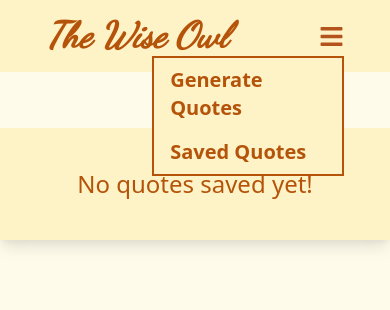
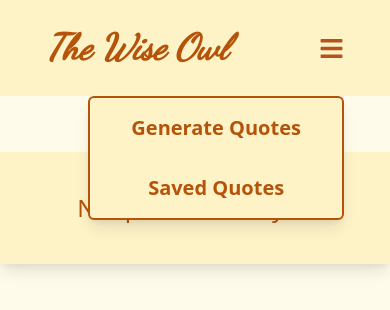
Before and after one commit to konstapascal/the-wise-owl, a Next.js app: page /quotes in a window 390 px wide. Both pictures are taken after a click on the button 331 px from the left and 36 px from the top of the page. Shown: the top 310 px of the page. Built offline with nearby package versions, Linux system fonts and the light colour scheme.

Commit message:
polish to the owl

```diff
--- a/components/HamburgerMenu.js
+++ b/components/HamburgerMenu.js
@@ -6,7 +6,7 @@ function HamburgerMenu() {
 	}
 
 	return (
-		<div className='lg:hidden relative'>
+		<div className='md:hidden relative'>
 			{/* HAMBURGER MENU */}
 			<button onClick={toggleDropdown} className=' flex items-center h-full'>
 				<img src='/bars-solid.svg' width={25} height={25} />
@@ -15,14 +15,18 @@ function HamburgerMenu() {
 			{/* DROPDOWN MENU */}
 			<div
 				id='dropdown'
-				className=' absolute right-0 hidden w-48 text-yellow-700 bg-yellow-100 border-2 border-yellow-700'>
+				className=' absolute right-0 hidden w-64 overflow-hidden text-center text-yellow-700 bg-yellow-100 border-2 border-yellow-700 rounded-md shadow-lg'>
 				<Link href={`/`}>
-					<a className=' active:scale-95 hover:bg-yellow-300 block px-4 py-2 text-xl font-semibold cursor-pointer'>
+					<a
+						onClick={toggleDropdown}
+						className=' hover:bg-yellow-200 block py-4 text-xl font-semibold cursor-pointer'>
 						Generate Quotes
 					</a>
 				</Link>
 				<Link href={`/quotes`}>
-					<a className=' active:scale-95 hover:bg-yellow-300 block px-4 py-2 text-xl font-semibold cursor-pointer'>
+					<a
+						className=' hover:bg-yellow-200 block py-4 text-xl font-semibold cursor-pointer'
+						onClick={toggleDropdown}>
 						Saved Quotes
 					</a>
 				</Link>
--- a/components/Menu.js
+++ b/components/Menu.js
@@ -2,7 +2,7 @@ import Link from 'next/link';
 
 function Menu() {
 	return (
-		<ul className=' lg:flex items-center hidden gap-4 text-2xl text-yellow-700'>
+		<ul className=' md:flex items-center hidden gap-4 text-2xl text-yellow-700'>
 			<Link href={`/`}>
 				<a className=' hover:bg-yellow-300 active:scale-95 px-4 py-2 text-lg font-semibold transform bg-yellow-200 rounded-md cursor-pointer'>
 					Generate Quotes
--- a/components/Navbar.js
+++ b/components/Navbar.js
@@ -7,12 +7,14 @@ function Navbar() {
 	return (
 		<nav
 			id='nav'
-			className=' md:py-6 sticky inset-x-0 top-0 z-10 flex justify-around py-4 align-middle bg-yellow-100'>
-			<Link href={`/`}>
-				<a id='logo' className='md:text-5xl text-4xl italic font-bold text-yellow-700'>
-					The Wise Owl
-				</a>
-			</Link>
+			className=' sticky inset-x-0 top-0 z-10 flex justify-around h-24 align-middle bg-yellow-100'>
+			<div className='flex items-center'>
+				<Link href={`/`}>
+					<a id='logo' className='md:text-5xl text-4xl italic font-bold text-yellow-700'>
+						The Wise Owl
+					</a>
+				</Link>
+			</div>
 			<Menu />
 			<HamburgerMenu />
 		</nav>
--- a/pages/index.js
+++ b/pages/index.js
@@ -29,33 +29,31 @@ export default function Home() {
 
 	return (
 		<>
-			<div className=' bg-yellow-50 min-h-screen'>
 			<Navbar />
-				<main className=' px-14 my-14 md:my-20 lg:my-28 container max-w-3xl py-10 text-center text-yellow-700 bg-yellow-100 rounded-md shadow-lg'>
+			<main className=' my-14 md:px-14 md:my-20 lg:my-28 container max-w-3xl px-4 py-10 text-center text-yellow-700 bg-yellow-100 rounded-md shadow-lg'>
 				{loading ? (
 					<div>
 						<p className='text-xl'>Loading...</p>
 					</div>
 				) : (
 					<div>
-							<p className='text-xl italic font-semibold'>{`"${quote.content}"`}</p>
+						<p className='lg:text-2xl text-xl italic font-semibold'>{`"${quote.content}"`}</p>
 						<p className=' text-md opacity-90 mt-4 font-semibold'>{`- ${quote.author}`}</p>
 					</div>
 				)}
-					<div className='mt-8'>
+				<div className=' flex justify-center mt-8'>
 					<button
-							className=' hover:bg-yellow-300 active:scale-95 text-md px-4 py-2 mr-2 font-semibold transform bg-yellow-200 rounded-md cursor-pointer'
+						className=' hover:bg-yellow-300 active:scale-95 text-md lg:mr-2 px-4 py-2 mr-1 font-semibold transform bg-yellow-200 rounded-md cursor-pointer'
 						onClick={getRandomQuote}>
 						Next Quote
 					</button>
 					<button
-							className=' hover:bg-yellow-300 active:scale-95 text-md px-4 py-2 ml-2 font-semibold transform bg-yellow-200 rounded-md cursor-pointer'
+						className=' hover:bg-yellow-300 active:scale-95 text-md lg:ml-2 px-4 py-2 ml-1 font-semibold transform bg-yellow-200 rounded-md cursor-pointer'
 						onClick={saveQuote}>
 						Save Quote
 					</button>
 				</div>
 			</main>
-			</div>
 		</>
 	);
 }
--- a/pages/quotes.js
+++ b/pages/quotes.js
@@ -24,8 +24,7 @@ function Quotes() {
 	}
 
 	return (
-		<>
-			<div className=' bg-yellow-50 min-h-screen'>
+		<div className=' min-h-screen'>
 			<Navbar />
 			<main className=' my-14 md:px-24 md:py-16 container max-w-4xl px-6 py-10 text-yellow-700 bg-yellow-100 shadow-lg'>
 				{quotes.length === 0 ? (
@@ -45,7 +44,6 @@ function Quotes() {
 				)}
 			</main>
 		</div>
-		</>
 	);
 }
 export default Quotes;
--- a/styles/globals.css
+++ b/styles/globals.css
@@ -1,13 +1,9 @@
 @import url('https://fonts.googleapis.com/css2?family=Dancing+Script:wght@400&display=swap');
 
-::-webkit-scrollbar {
-	display: none;
+html {
+	background-color: #fffbeb;
 }
 
 #logo {
 	font-family: 'Dancing Script', cursive;
 }
-
-/* #nav {
-	backdrop-filter: blur(6px);
-} */
```
Also changed, not shown: public/book-lover.svg (added). Lines whose indentation alone changed are shown as unchanged.
